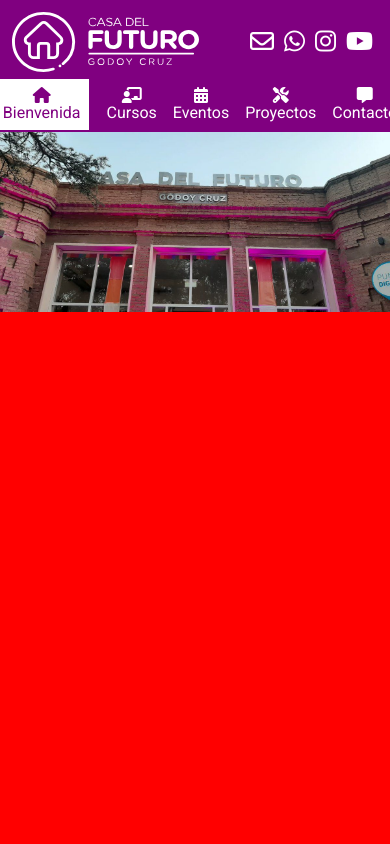
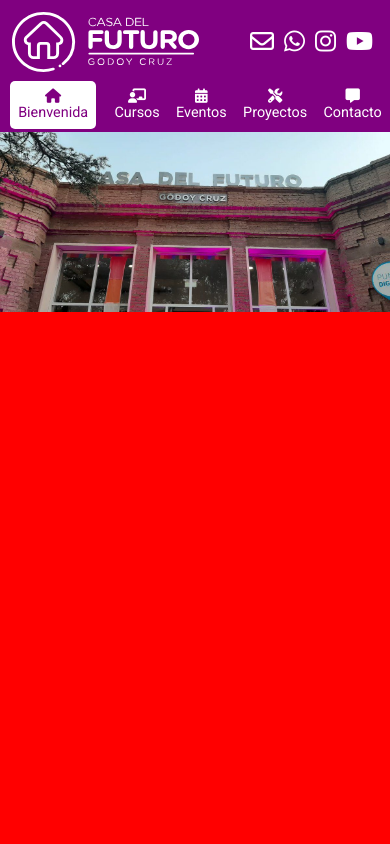
Before and after one commit to lucas-trubiano/codoacodo, a plain HTML site: page index.html in a window 390 px wide. Shown: the top 844 px of the page. Drawn offline with Linux system fonts and the light colour scheme.

Commit message:
probar en mobile

```diff
--- a/style.css
+++ b/style.css
@@ -210,7 +210,8 @@
                 /* max-width: 130px; */
                 text-decoration: none;
                 color: white;
-                /* padding: 8px; */
+                padding: 8px;
+                font-size: 90%;
                 border-radius: 0px;
                 display: flex;
                 flex-direction: column;
@@ -219,7 +220,7 @@
             .actual{
                 background-color: white;
                 color: purple;
-                /* border-radius: 5px; */
+                border-radius: 5px;
                 margin: 0px 10px;
                 /* flex: 1 1 auto; */
             }
```
